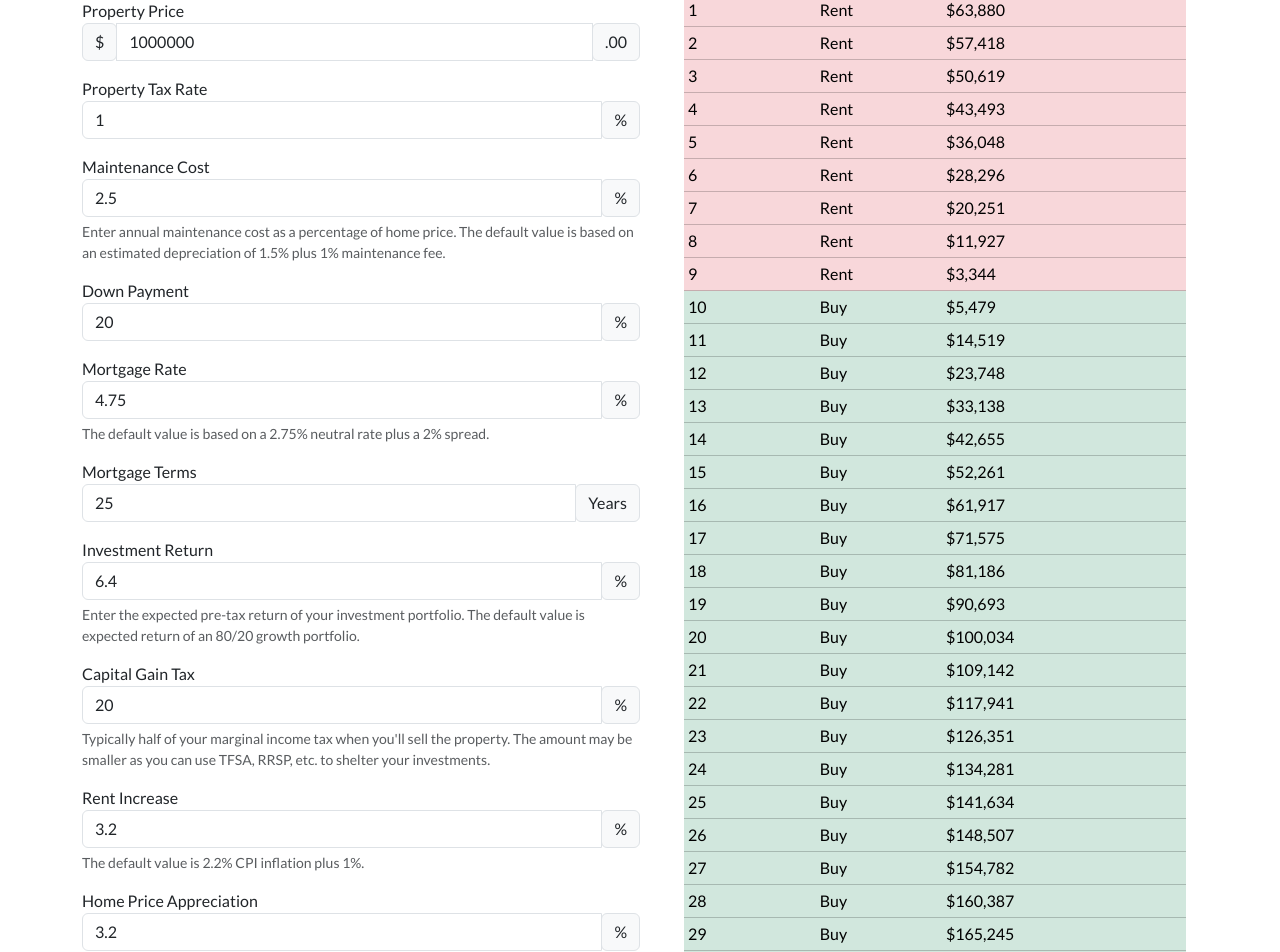
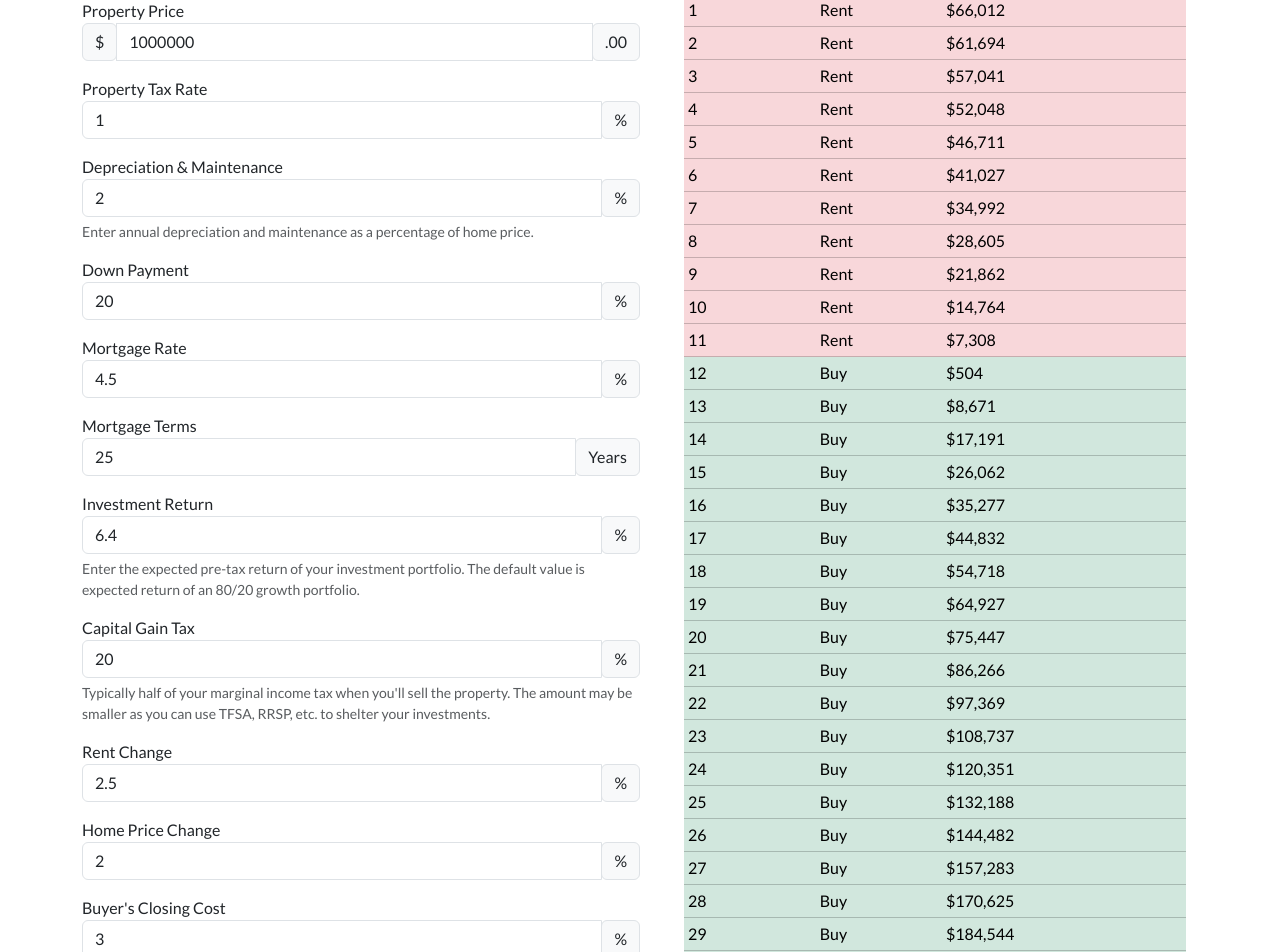
Before and after one commit to low-earth-orbit/rent-vs-buy, a React (Create React App) app: page / in a window 1280 px wide. Shown: the part 215-1167 px from the top of the page. Built offline with nearby package versions, Linux system fonts and the light colour scheme.

Commit message:
Update assumptions

```diff
--- a/src/components/Main.jsx
+++ b/src/components/Main.jsx
@@ -4,16 +4,16 @@ import UserInputForm from "./UserInputForm";
 
 const Main = () => {
   const [userInput, setUserInput] = useState({
-    monthlyRent: 5000,
-    rentIncreaseRate: 3.2,
+    monthlyRent: 5200,
+    rentIncreaseRate: 2.5,
     initialHomePrice: 1000000,
-    homePriceGrowthRate: 3.2,
-    buyersClosingCostPercentage: 2,
-    sellersClosingCostPercentage: 5,
+    homePriceGrowthRate: 2,
+    buyersClosingCostPercentage: 3,
+    sellersClosingCostPercentage: 4,
     propertyTaxRate: 1,
-    maintenanceCostPercentage: 2.5,
+    maintenanceCostPercentage: 2,
     downPaymentPercentage: 20,
-    annualMortgageInterestRate: 4.75,
+    annualMortgageInterestRate: 4.5,
     loanTermYears: 25,
     investmentReturnRate: 6.4,
     capitalGainTaxOnInvestment: 20,
--- a/src/components/UserInputForm.jsx
+++ b/src/components/UserInputForm.jsx
@@ -42,8 +42,8 @@ export default function UserInputForm({ userInput, handleChange }) {
 
       <UserInputFormItem
         id="maintenanceCostPercentage"
-        label="Maintenance Cost"
-        helperText="Enter annual maintenance cost as a percentage of home price. The default value is based on an estimated depreciation of 1.5% plus 1% maintenance fee."
+        label="Depreciation & Maintenance"
+        helperText="Enter annual depreciation and maintenance as a percentage of home price."
         step="0.1"
         value={userInput.maintenanceCostPercentage}
         onChange={(event) => {
@@ -68,7 +68,6 @@ export default function UserInputForm({ userInput, handleChange }) {
       <UserInputFormItem
         id="annualMortgageInterestRate"
         label="Mortgage Rate"
-        helperText="The default value is based on a 2.75% neutral rate plus a 2% spread."
         step="0.1"
         value={userInput.annualMortgageInterestRate}
         onChange={(event) => {
@@ -118,8 +117,7 @@ export default function UserInputForm({ userInput, handleChange }) {
 
       <UserInputFormItem
         id="rentIncreaseRate"
-        label="Rent Increase"
-        helperText="The default value is 2.2% CPI inflation plus 1%."
+        label="Rent Change"
         step="0.1"
         value={userInput.rentIncreaseRate}
         onChange={(event) => {
@@ -130,8 +128,7 @@ export default function UserInputForm({ userInput, handleChange }) {
 
       <UserInputFormItem
         id="homePriceGrowthRate"
-        label="Home Price Appreciation"
-        helperText="The default value is 3.2%, assuming 1% real price change."
+        label="Home Price Change"
         step="0.1"
         value={userInput.homePriceGrowthRate}
         onChange={(event) => {
@@ -155,7 +152,7 @@ export default function UserInputForm({ userInput, handleChange }) {
       <UserInputFormItem
         id="sellersClosingCostPercentage"
         label="Seller's Closing Cost"
-        helperText="Closing cost for home sellers as percentage of house price. 5% is typical real estate agent commission."
+        helperText="Closing cost for home sellers as percentage of house price."
         step="0.1"
         value={userInput.sellersClosingCostPercentage}
         onChange={(event) => {
```
